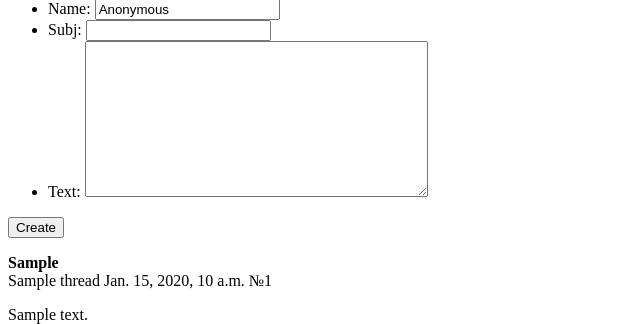
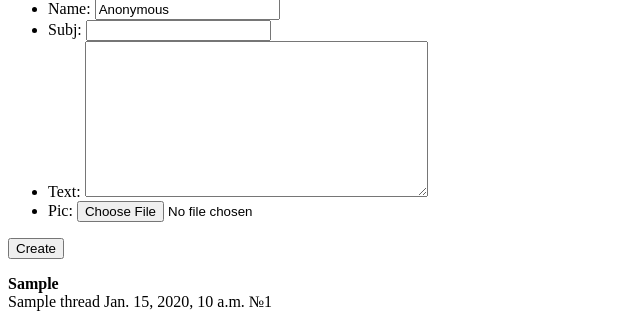
Before and after one commit to alej0varas/django-board, a Django app: template django_board/board/templates/board/thread.html in a window 1280 px wide. Shown: the part 90-414 px from the top of the page, without its empty margins (0-640 px from the left). Run offline with Django 3.2, Linux system fonts and the light colour scheme; tables that the repository leaves empty hold one stand-in row (values such as "Sample post"); the template is opened without the code that fills it: values that come from a table or form of the project are taken from there, most other values are stand-ins (such as "Sample title", 1, 10 or a date in 2020).

Commit message:
Simple images support; no previews yet

```diff
--- a/django_board/board/forms.py
+++ b/django_board/board/forms.py
@@ -7,11 +7,11 @@ class ThreadForm(forms.ModelForm):
 
     class Meta:
         model = Thread
-        fields = ['name', 'subj', 'text']
+        fields = ['name', 'subj', 'text', 'pic']
 
 
 class ReplyForm(forms.ModelForm):
 
     class Meta:
         model = Reply
-        fields = ['name', 'subj', 'text']
+        fields = ['name', 'subj', 'text', 'pic']
--- a/django_board/board/models.py
+++ b/django_board/board/models.py
@@ -7,8 +7,9 @@ class Post(models.Model):
     name = models.CharField(blank=True, default='Anonymous', max_length=70)
     subj = models.CharField(blank=True, max_length=200)
     text = models.TextField(max_length=3000)
+
+    pic = models.ImageField(upload_to='pics/', blank=True, null=True)
     pub_date = models.DateTimeField(auto_now_add=True)
-
     id = models.IntegerField(primary_key=True)
 
     class Meta:
--- a/django_board/board/templates/board/thread.html
+++ b/django_board/board/templates/board/thread.html
@@ -4,10 +4,10 @@
     </head>
 
     <body>
-        <h3><a href="{% url 'board:main' %}">[ Return ]</a></h3>
+        <h3><a href="{% url 'board:main' %}">[Return]</a></h3>
         <h3>New Reply</h3>
         <div id="post-form">
-            <form method="POST" action="{{ action }}">
+            <form method="POST" action="{{ action }}" enctype="multipart/form-data">
                 {% csrf_token %}
                 <ul>
                     {{ form.as_ul }}
@@ -23,6 +23,13 @@
                     <strong>{{ thread.subj }}</strong><br>
                     {{ thread.name }} {{ thread.pub_date }} №{{ thread.id }}
                 </p>
+
+                {% if thread.pic %}
+                <div class="post-image">
+                    <img src="{{ thread.pic.url }}">
+                </div>
+                {% endif %}
+
                 <p class="post-text">
                     {{ thread.text }}
                 </p>
@@ -37,6 +44,13 @@
                                 <strong>{{ reply.subj }}</strong><br>
                                 {{ reply.name }} {{ reply.pub_date }} №{{ reply.id }}
                             </p>
+
+                            {% if reply.pic %}
+                            <div class="post-image">
+                                <img src="{{ reply.pic.url }}">
+                            </div>
+                            {% endif %}
+
                             <p class="post-info">
                                 {{ reply.text }}
                             </p>
--- a/django_board/board/views.py
+++ b/django_board/board/views.py
@@ -36,7 +36,7 @@ class MainBoardPage(FormView):
         return(self.render_to_response(context))
 
     def post(self, request):
-        form = self.get_form(data=request.POST)
+        form = self.get_form(data=request.POST, files=request.FILES)
         if form.is_valid():
             new_thread = form.save()
             return(self.form_valid(form))
@@ -61,7 +61,7 @@ class ThreadView(FormView):
         return(self.render_to_response(context))
 
     def post(self, request, pk, **kwargs):
-        form = self.get_form(request.POST)
+        form = self.get_form(data=request.POST, files=request.FILES)
 
         if form.is_valid():
             new_reply = form.save(commit=False)
--- a/django_board/django_board/urls.py
+++ b/django_board/django_board/urls.py
@@ -1,5 +1,7 @@
 from django.conf.urls import patterns, include, url
+from django.conf.urls.static import static
+from django.conf import settings
 
 urlpatterns = patterns('',
     url(r'^board/', include('board.urls', namespace='board')),
-)
+) + static(settings.MEDIA_URL, document_root=settings.MEDIA_ROOT)
```
Also changed, not shown: django_board/board/templates/board/main.html (+15 -1 lines), django_board/django_board/settings.py (+9 -0 lines).
